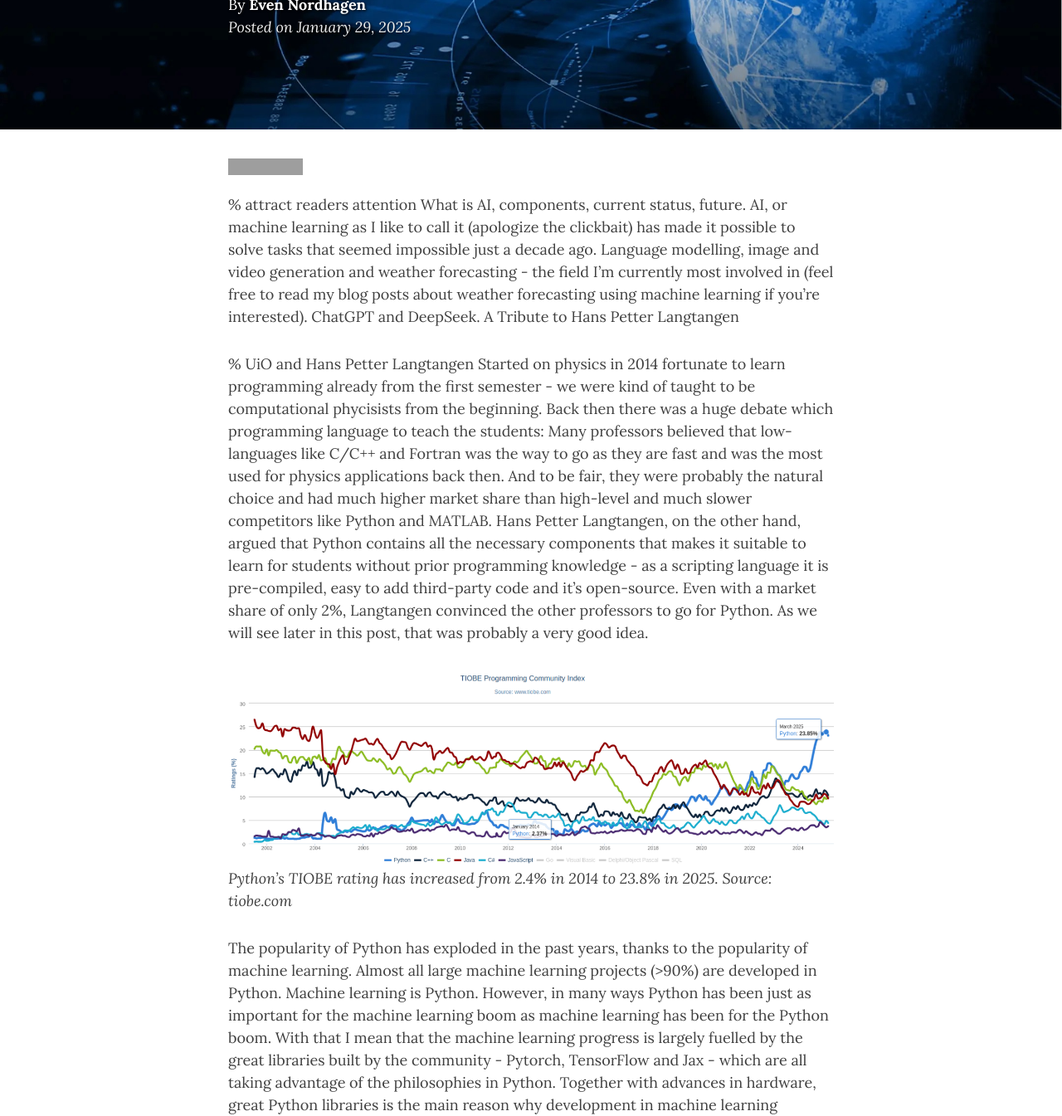
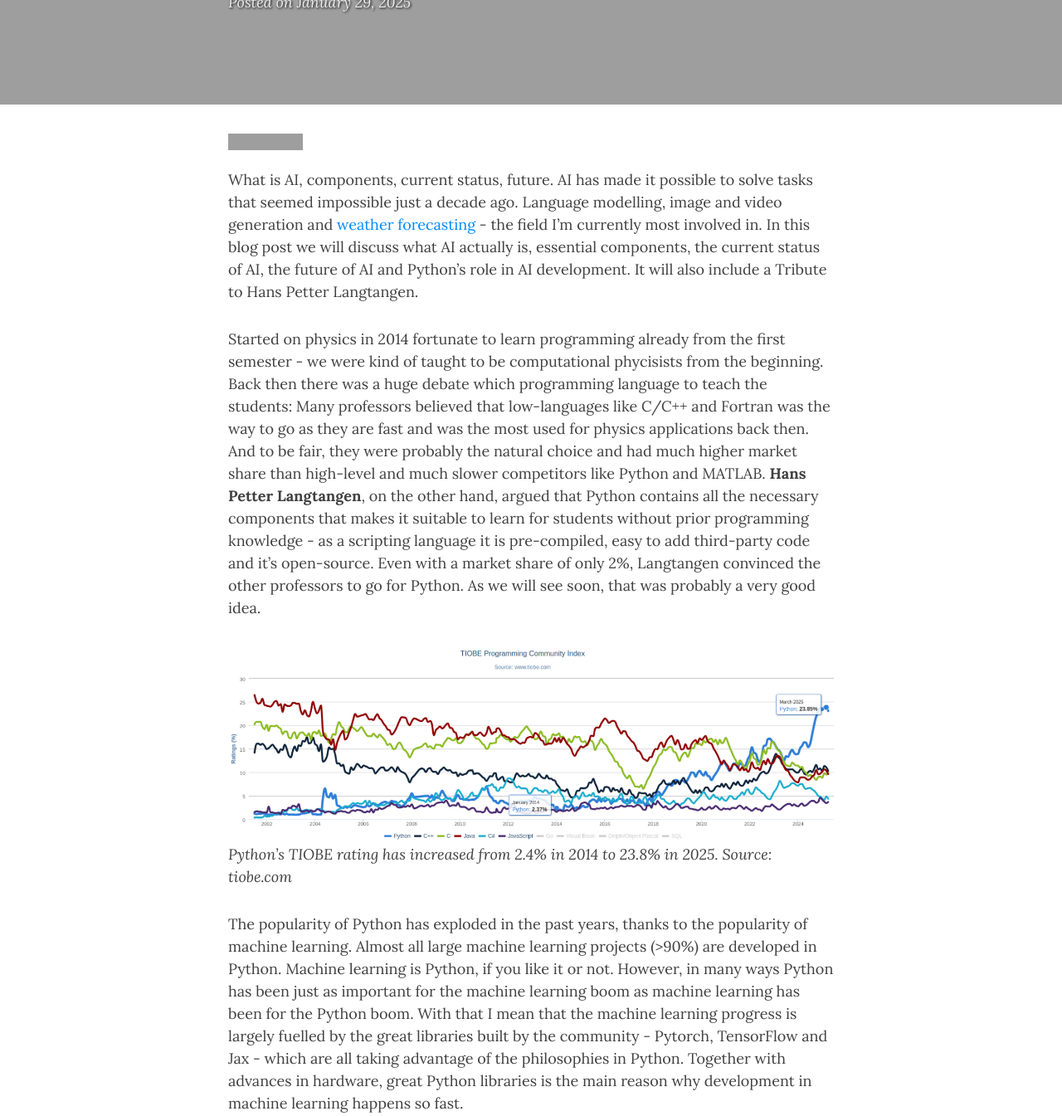
Before and after one commit to evenmn/evenmn.github.io, a Jekyll site: the page built from _posts/2025-01-29-ai-reflections.md, in a window 1280 px wide and 1400 px high, scrolled down 232 px, cut to the strip 55-1400 px from the top of the window. Shown: the whole strip at 83% size. Built offline with Jekyll 4.4.1, drawn with Linux system fonts in a browser that asks for light colours; comment, search, counter and statistics services are not loaded; some of the changed text lies outside the part shown; grey boxes are pictures that could not be loaded.

Commit message:
Added ai-reflection images and some more text
Signed-off-by: evenmn <evenmn@fys.uio.no>

```diff
--- a/_posts/2025-01-29-ai-reflections.md
+++ b/_posts/2025-01-29-ai-reflections.md
@@ -1,10 +1,10 @@
 ---
 layout: post
 title: Langtangen Was Right
-subtitle: Reflections on the AI Development and Predictions for the Future
-cover-img: /assets/img/deode_cover.jpeg
-thumbnail-img: /assets/img/deode_thumbnail.jpeg
-share-img: /assets/img/deode_thumbnail.jpeg
+subtitle: Reflections on Python's role in AI Development
+cover-img: /assets/img/ai-reflections/ai-reflection_cover.png
+thumbnail-img: /assets/img/ai-reflections/ai-reflection_thumbnail.png
+share-img: /assets/img/ai-reflections/ai-reflection_thumbnail.png
 gh-repo: evenmn/evenmn.github.io
 gh-badge: [follow]
 tags: []
@@ -13,18 +13,15 @@
 author: Even Nordhagen
 ---
 
-% attract readers attention
-What is AI, components, current status, future. AI, or machine learning as I like to call it (apologize the clickbait) has made it possible to solve tasks that seemed impossible just a decade ago. Language modelling, image and video generation and weather forecasting - the field I'm currently most involved in (feel free to read my blog posts about weather forecasting using machine learning if you're interested). ChatGPT and DeepSeek. A Tribute to Hans Petter Langtangen
+What is AI, components, current status, future. AI has made it possible to solve tasks that seemed impossible just a decade ago. Language modelling, image and video generation and [weather forecasting](https://evennordhagen.com/2024-09-12-stretched-grid/) - the field I'm currently most involved in. In this blog post we will discuss what AI actually is, essential components, the current status of AI, the future of AI and Python's role in AI development. It will also include a Tribute to Hans Petter Langtangen.
 
-% UiO and Hans Petter Langtangen
-Started on physics in 2014 fortunate to learn programming already from the first semester - we were kind of taught to be computational phycisists from the beginning. Back then there was a huge debate which programming language to teach the students: Many professors believed that low-languages like C/C++ and Fortran was the way to go as they are fast and was the most used for physics applications back then. And to be fair, they were probably the natural choice and had much higher market share than high-level and much slower competitors like Python and MATLAB. Hans Petter Langtangen, on the other hand, argued that Python contains all the necessary components that makes it suitable to learn for students without prior programming knowledge - as a scripting language it is pre-compiled, easy to add third-party code and it's open-source. Even with a market share of only 2%, Langtangen convinced the other professors to go for Python. As we will see later in this post, that was probably a very good idea.
+Started on physics in 2014 fortunate to learn programming already from the first semester - we were kind of taught to be computational phycisists from the beginning. Back then there was a huge debate which programming language to teach the students: Many professors believed that low-languages like C/C++ and Fortran was the way to go as they are fast and was the most used for physics applications back then. And to be fair, they were probably the natural choice and had much higher market share than high-level and much slower competitors like Python and MATLAB. **Hans Petter Langtangen**, on the other hand, argued that Python contains all the necessary components that makes it suitable to learn for students without prior programming knowledge - as a scripting language it is pre-compiled, easy to add third-party code and it's open-source. Even with a market share of only 2%, Langtangen convinced the other professors to go for Python. As we will see soon, that was probably a very good idea.
 
 ![TIOBE Weather Forecasting Machine Learning Python](/assets/img/ai-reflections/tiobe.png)
 *Python's TIOBE rating has increased from 2.4% in 2014 to 23.8% in 2025. Source: tiobe.com*
 
-The popularity of Python has exploded in the past years, thanks to the popularity of machine learning. Almost all large machine learning projects (>90%) are developed in Python. Machine learning is Python. However, in many ways Python has been just as important for the machine learning boom as machine learning has been for the Python boom. With that I mean that the machine learning progress is largely fuelled by the great libraries built by the community - Pytorch, TensorFlow and Jax - which are all taking advantage of the philosophies in Python. Together with advances in hardware, great Python libraries is the main reason why development in machine learning happens so fast.
+The popularity of Python has exploded in the past years, thanks to the popularity of machine learning. Almost all large machine learning projects (>90%) are developed in Python. Machine learning is Python, if you like it or not. However, in many ways Python has been just as important for the machine learning boom as machine learning has been for the Python boom. With that I mean that the machine learning progress is largely fuelled by the great libraries built by the community - Pytorch, TensorFlow and Jax - which are all taking advantage of the philosophies in Python. Together with advances in hardware, great Python libraries is the main reason why development in machine learning happens so fast.
 
-% what is machine learning
 ## Exactly what is machine learning?
 Machine learning is the science of training computers without explicitly programming them. Even though the term is new, many of the techniques are old and have been used over many decades. For instance, simple gradient descent fits under the *machine learning* umbrella, and has been around since calculus was developed. I will go through a simple example ...
 (demonstrate machine learning with an everyday problem where one parameter has to be tweaked - use gradient update)
@@ -37,16 +34,18 @@
 - Transformers (Attention is all you need (2017))
 - Diffusion models (Ho (2020))
 
+The AI revolution actually started in 2014...
+
 ## Future development
 Extrapolate time line to predict the future.
 
 DeepSeek proves that NVIDIA no longer has monopoly. China has invested largely in machine learning and they are now harvesting from it.
 
 ## Conclusions
+Python rules the world of machine learning.
+
+Hans Petter Langtangen sadly died in 2016, and I was fortunate to be one of the last student groups to acquire some of his knowledge.
 Langtangen memorial
-
-![Destination Earth Digital Twin](/assets/img/deode_1.gif){: .mx-auto.d-block :}
-*The first official MTG-FCI visible image from EUMETSAT (left) and 12-hour simulation with ECMWF’s Integrated Forecasting System (IFS) at 2.8 km resolution (right), valid for 18 March 2023 at 12:00 UTC. Credit: EUMETSAT/ECMWF*
 
 Feel free to drop a comment or question below if you have thoughts or experiences you'd like to share.
 
```
Also changed, not shown: 2 other files.
